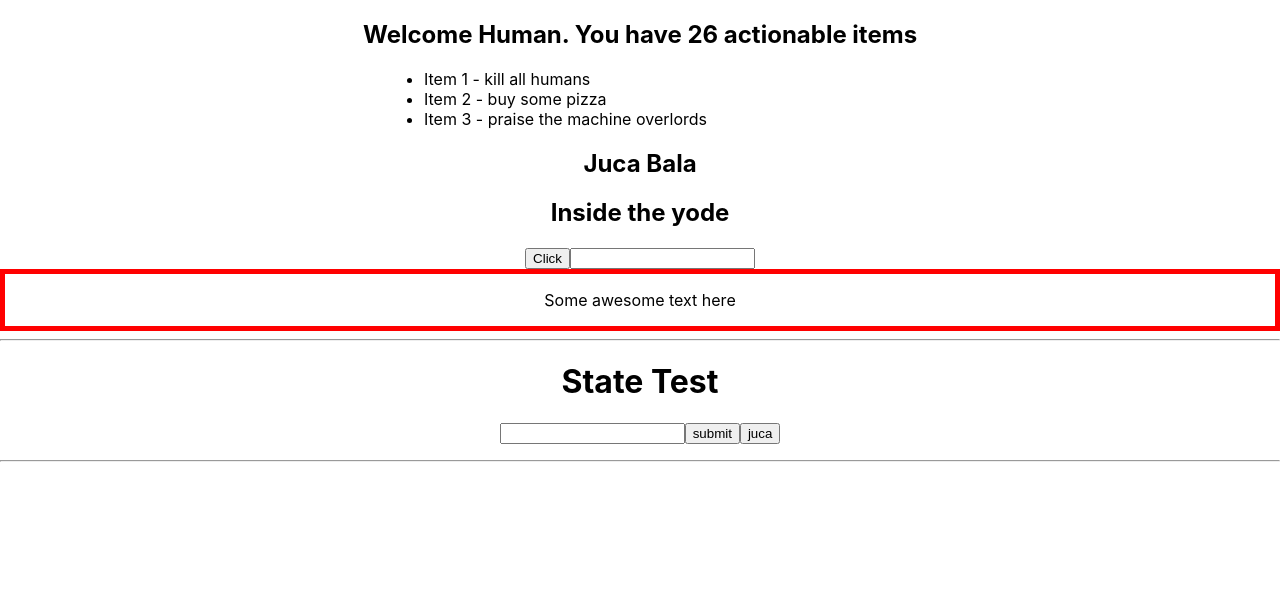
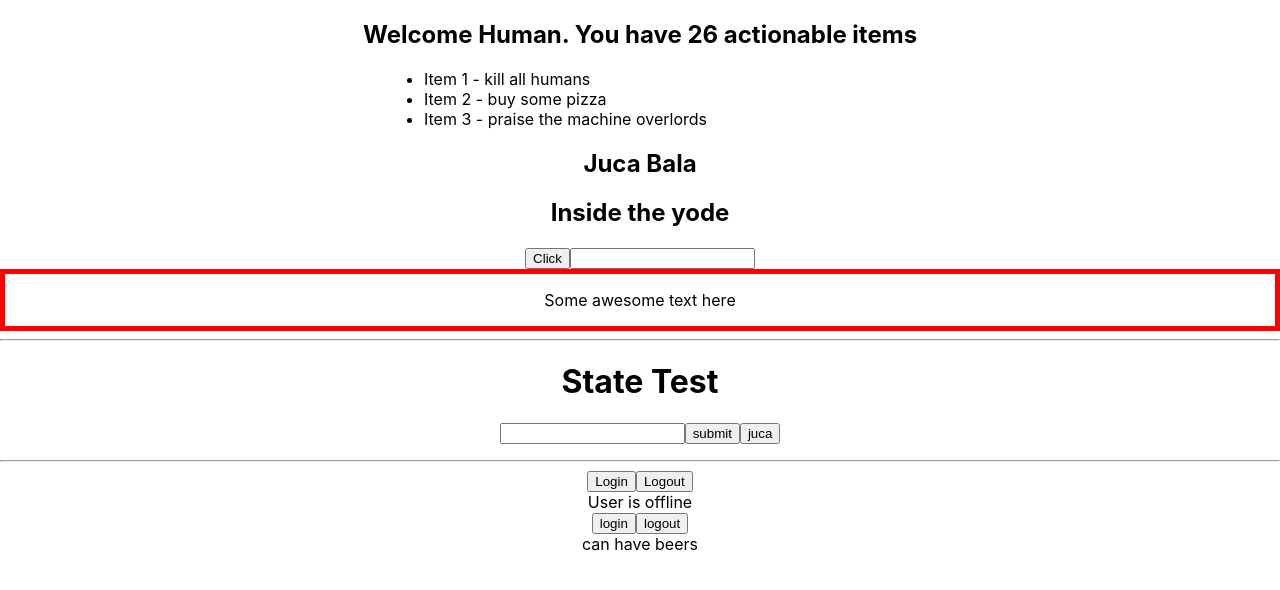
Before and after one commit to whaag/reatipical, a React (Create React App) app: page / in a window 1280 px wide. Shown: the top 590 px of the page. Built offline with nearby package versions, Linux system fonts and the light colour scheme.

Commit message:
initial state lesson

```diff
--- a/src/App.tsx
+++ b/src/App.tsx
@@ -7,6 +7,8 @@ import { Button } from './components/Button';
 import { Input } from './components/Input';
 import { Container } from './components/Container';
 import { StateTest } from './components/StateTest';
+import { LoggedIn } from './components/LoggedIn';
+import { User } from './components/User';
 
 function App() {
   const directives: item[] = [
@@ -44,6 +46,8 @@ function App() {
       <hr />
       <StateTest />
       <hr />
+      <LoggedIn />
+      <User />
     </div>
   );
 }
--- /dev/null
+++ b/src/components/LoggedIn.tsx
@@ -0,0 +1,23 @@
+import { useState } from 'react';
+
+export const LoggedIn = () => {
+  const [isLoggedIn, setIsLoggedIn] = useState(false);
+
+  const handleLogin = () => {
+    setIsLoggedIn(true);
+    console.log(isLoggedIn);
+  }
+
+  const handleLogout = () => {
+    setIsLoggedIn(false);
+    console.log(isLoggedIn);
+  }
+
+  return (
+    <div>
+      <button onClick={handleLogin}>Login</button>
+      <button onClick={handleLogout}>Logout</button>
+      <div>{isLoggedIn ? 'User is online' : 'User is offline'}</div>
+    </div>
+  );
+}
--- /dev/null
+++ b/src/components/User.tsx
@@ -0,0 +1,27 @@
+import { useState } from 'react';
+
+type AuthUser = {
+  name: string
+  beers: number
+}
+
+export const User = () => {
+  const [user, setUser] =  useState<AuthUser | null>(null);
+  const handleLogin = () => {
+    setUser({
+      name: 'Juca',
+      beers: 26,
+    });
+  };
+  const handleLogout = () => {
+    setUser(null);
+  };
+
+  return (
+    <div>
+      <button onClick={handleLogin}>login</button>
+      <button onClick={handleLogout}>logout</button>
+      <div>{user?.name} can have {user?.beers} beers</div>
+    </div>
+  );
+}
```
